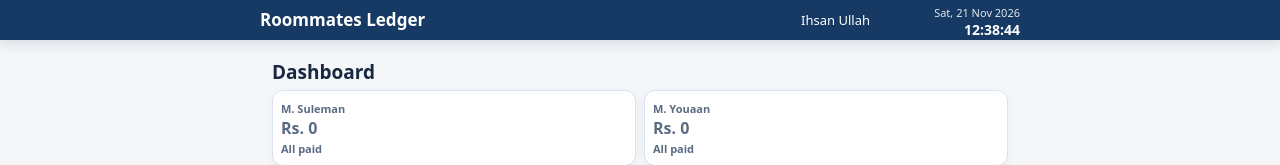
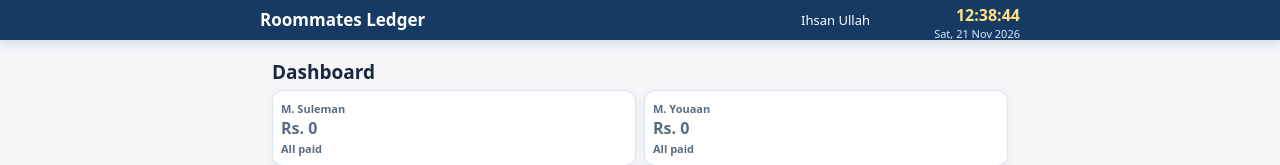
Before and after one commit to msulemanofficial07/Roommates-Ledger, a plain HTML site: page index.html in a window 1280 px wide. Shown: the top 165 px of the page. Drawn offline with Linux system fonts and the light colour scheme.

Commit message:
Update index.html

```diff
--- a/index.html
+++ b/index.html
@@ -12,8 +12,8 @@ header{background:var(--navy);color:#fff;padding:8px max(12px,calc((100vw - 760p
 header h1{font-size:17px;margin:0;flex:1}
 header .who{font-size:13px;margin-right:150px}
 .live-clock{position:fixed;top:7px;right:max(12px,calc((100vw - 760px)/2));z-index:15;color:#fff;text-align:right;direction:ltr;line-height:1.1;white-space:nowrap;pointer-events:none;font-variant-numeric:tabular-nums}
-.live-clock-date{display:block;font-size:11px;opacity:.88}
-.live-clock-time{display:block;font-size:14px;margin-top:3px}
+.live-clock-date{display:block;font-size:11px;margin-top:3px;color:#dbeafe}
+.live-clock-time{display:block;font-size:16px;font-weight:750;color:#ffe082}
 main{max-width:760px;margin:0 auto;padding:12px 12px 76px}
 h2{font-size:19px;line-height:1.3;margin:2px 0 6px}h3{font-size:16px;margin:14px 0 6px}
 .intro{color:var(--mut);margin:0 0 10px;font-size:13px}
@@ -77,8 +77,8 @@ input[type=number],input[type=date]{direction:ltr;text-align:left}
 <body>
 <div id="app"></div>
 <div class="live-clock" id="liveClock" aria-label="Current date and time">
+  <b class="live-clock-time" id="liveClockTime"></b>
   <span class="live-clock-date" id="liveClockDate"></span>
-  <b class="live-clock-time" id="liveClockTime"></b>
 </div>
 <script>
 (function(){
```
